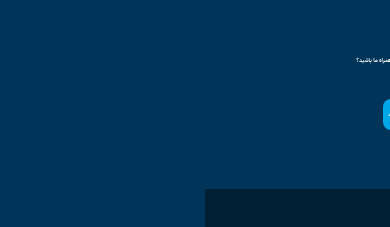
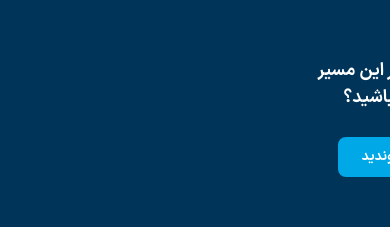
Before and after one commit to amir-reza-programmer/Sitescan, a React (Create React App) app: page /about_us in a window 390 px wide. Shown: the part 2479-2706 px from the top of the page. Built offline with nearby package versions, Linux system fonts and the light colour scheme.

Commit message:
join us button mobile

```diff
--- a/src/components/common/JoinUs.module.css
+++ b/src/components/common/JoinUs.module.css
@@ -9,6 +9,12 @@
   margin-bottom: 4vh;
   color: white;
 }
+.text_mobile{
+  font-size: 4.5vw;
+  margin-bottom: 3vh;
+  color: white;
+
+}
 
 .btn {
   font-size: 1.1vw;
@@ -19,3 +25,8 @@
   border-radius: 0.5rem;
   cursor: pointer;
 }
+
+.btn_mobile{
+  font-size: 3.5vw;
+  padding: 2.5vw 6vw;
+}
--- a/src/components/common/JoinsUs.jsx
+++ b/src/components/common/JoinsUs.jsx
@@ -1,11 +1,25 @@
 import styles from "./JoinUs.module.css";
+import { useSelector } from "react-redux";
 
 const JoinUs = () => {
+  const mobileView = useSelector((state) => state.mobile.mobileView);
   return (
     <div className={styles.join_us_section}>
-      <p className={styles.text}>می‌خواهید در این مسیر همراه ما باشید؟</p>
+      {mobileView ? (
+        <p className={styles.text_mobile}>
+          می‌خواهید در این مسیر <br />
+          همراه ما باشید؟
+        </p>
+      ) : (
+        <p className={styles.text}>می‌خواهید در این مسیر همراه ما باشید؟</p>
+      )}
+
       <a href="">
-      <button className={styles.btn}>به ما بپیوندید</button>
+        <button
+          className={styles.btn + ` ${mobileView ? styles.btn_mobile : null}`}
+        >
+          به ما بپیوندید
+        </button>
       </a>
     </div>
   );
```
